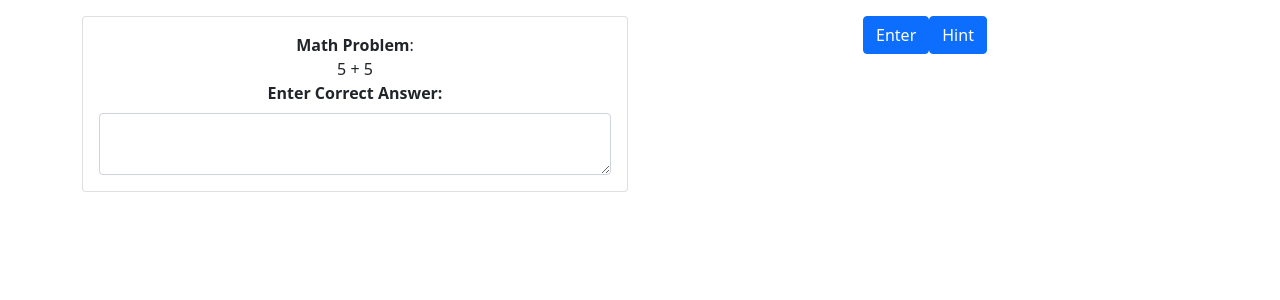
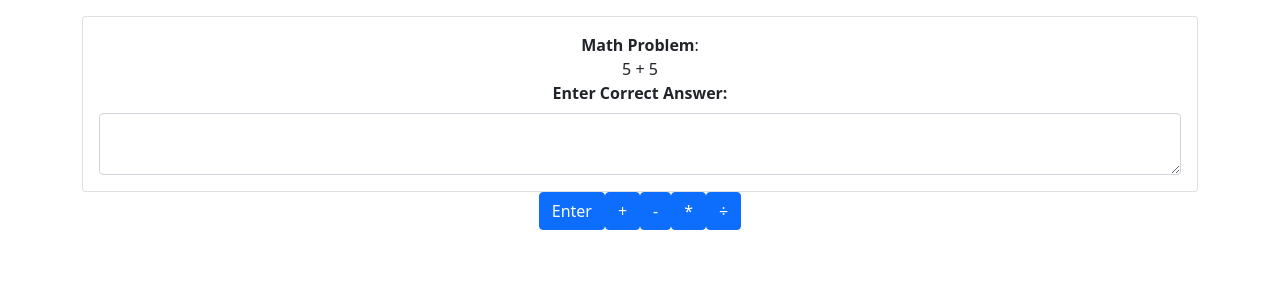
Before and after one commit to aerusin/reactcardgame, a React (Create React App) app: page / in a window 1280 px wide. Shown: the top 300 px of the page. Built offline with nearby package versions, Linux system fonts and the light colour scheme.

Commit message:
created initial timer

```diff
--- a/src/App.css
+++ b/src/App.css
@@ -26,6 +26,7 @@
   color: white;
 }
 
+
 .App-link {
   color: #61dafb;
 }
--- a/src/App.tsx
+++ b/src/App.tsx
@@ -4,25 +4,24 @@ import 'bootstrap/dist/css/bootstrap.min.css';
 import CARDS from './assets/cards.json'
 import { DisplayCard } from './components/DisplayCard';
 import { ControlPanel } from './components/ControlPanel'
+//import { Timer } from './components/Timer'
 import { Container, Row } from 'react-bootstrap'
 import { Card } from './interfaces/card';
-
 function App(): JSX.Element {
   const [activeCard, setActiveCard] = useState<Card>(CARDS[0] as Card);
-  const [cardKindAdd, setCardAdd] = useState<boolean>(false);
-  const [cardKindSub, setCardSub] = useState<boolean>(false);
-  const [cardKindMul, setCardMul] = useState<boolean>(false);
-  const [cardKindDiv, setCardDiv] = useState<boolean>(false);
-  const [hintRevealed, reveal] = useState<boolean>(false);
+  const [cardKind, setCardKind] = useState<string>("addition");
   const [answer, setAnswer] =useState<string>("");
   const [expected, setExpected] =useState<string>("");
+  const [counter, setCounter] =React.useState(60);
 
 
   return (
     <Container className="App">
       <Row>
-      <DisplayCard card={activeCard} hintRevealed={false}></DisplayCard>
-      <ControlPanel setCard={setActiveCard} reveal={reveal} hintRevealed={false} ></ControlPanel>
+      <DisplayCard card={activeCard} setCard={setActiveCard}></DisplayCard>
+      </Row>
+      <Row>
+      <ControlPanel setCard={setActiveCard} ></ControlPanel>
       </Row>
       </Container>
   );
--- a/src/components/ControlPanel.tsx
+++ b/src/components/ControlPanel.tsx
@@ -3,30 +3,30 @@ import { Card } from '../interfaces/card';
 import CARDS from '../assets/cards.json'
 import { getRandomElement } from '../utilities/data';
 
-export function ControlPanel({setCard, reveal, hintRevealed}: {setCard: (c: Card)=>void,
-        reveal: (r: boolean)=>void, hintRevealed: boolean}): JSX.Element {
+export function ControlPanel({setCard}: {setCard: (c: Card)=>void}): JSX.Element {
 
     function setRandomCard() {
+        setCard(getRandomElement(CARDS as Card[]))
+        //setCard(getRandomElement((CARDS as Card[]).filter((card: Card) => card.kind === "Addition Problems")))
+    }
+    function setCardAdd(){
         setCard(getRandomElement((CARDS as Card[]).filter((card: Card) => card.kind === "Addition Problems")))
     }
-
-    function makeShouter(name: string) {
-        return function() {
-            console.log(name);
-        }
+    function setCardSub(){
+        setCard(getRandomElement((CARDS as Card[]).filter((card: Card) => card.kind === "Subtraction Problems")))
     }
-
-    console.log(makeShouter)
-    console.log(makeShouter("Dr. Bart"));
-    let newFunction = makeShouter("Dr. Bart");
-    newFunction()
-    console.log(makeShouter("Dr. Bart")());
-
-
+    function setCardMul(){
+        setCard(getRandomElement((CARDS as Card[]).filter((card: Card) => card.kind === "Multiplication Problems")))
+    }
+    function setCardDiv(){
+        setCard(getRandomElement((CARDS as Card[]).filter((card: Card) => card.kind === "Division Problems")))
+    }
     return <Col>
     <Button onClick={setRandomCard}>Enter</Button>
-    <Button onClick={() => reveal(!hintRevealed)}> Hint</Button>
+    <Button onClick={setCardAdd}>+</Button>
+    <Button onClick={setCardSub}>-</Button>
+    <Button onClick={setCardMul}>*</Button>
+    <Button onClick={setCardDiv}>÷</Button>
+    </Col>
 
-
-    </Col>
 }
--- a/src/components/DisplayCard.tsx
+++ b/src/components/DisplayCard.tsx
@@ -3,26 +3,25 @@ import { Card } from '../interfaces/card'
 import 'bootstrap/dist/css/bootstrap.min.css'
 import { useState } from 'react';
 import { isConstructorDeclaration, isGetAccessor } from 'typescript';
+import { getRandomElement } from '../utilities/data';
+import CARDS from '../assets/cards.json'
 
 
 
-export function DisplayCard({card, hintRevealed}: {card: Card, hintRevealed: boolean}): JSX.Element {
+export function DisplayCard({card, setCard}: {card: Card, setCard: (c: Card)=>void}): JSX.Element {
 
-    let temp = '';
-    function handleKeyPress(event: React.ChangeEvent) {
+    function handleKeyPress(event: React.KeyboardEvent) {
         console.log((event.target as HTMLInputElement).value);
-
-        temp = (event.target as HTMLInputElement).value;
-        // if(event.key === 'Enter'){
-             console.log(card.hint)
-             console.log(card.hint === a)
+        let a = (event.target as HTMLInputElement).value;
+            if(event.key === 'Enter'){
             if(a === card.hint){
                 alert("Correct!")
+                setCard(getRandomElement(CARDS as Card[]))
 
             }else{
                 alert("Incorrect, Try Again!")
             }
-        // }
+         }
     }
     return <Col>
     <BootstrapCard>
@@ -33,10 +32,7 @@ export function DisplayCard({card, hintRevealed}: {card: Card, hintRevealed: boo
                 </div>
             <Form.Group controlId="answer-entry">
             <Form.Label><strong>Enter Correct Answer:</strong></Form.Label>
-            <Form.Control as="textarea" rows={2} onChange = {handleKeyPress} />
-            {hintRevealed && <BootstrapCard.Text>
-                <strong>Hint</strong>: {card.hint}
-                </BootstrapCard.Text>}
+            <Form.Control as="textarea" rows={2} onKeyPress = {handleKeyPress} />
             </Form.Group>
             </BootstrapCard.Text>
         </BootstrapCard.Body>
--- /dev/null
+++ b/src/components/InputDisplay.tsx
@@ -0,0 +1,3 @@
+import { Col } from 'react-bootstrap';
+import { Card } from '../interfaces/card';
+import CARDS from '../assets/cards.json'
--- /dev/null
+++ b/src/components/Timer.tsx
@@ -0,0 +1,9 @@
+import { Col, Card as BootstrapCard, InputGroup, FormControl, Form, Button } from 'react-bootstrap';
+import { Card } from '../interfaces/card'
+import 'bootstrap/dist/css/bootstrap.min.css'
+import { useState } from 'react';
+
+function Timer(){
+    return
+
+}
```
